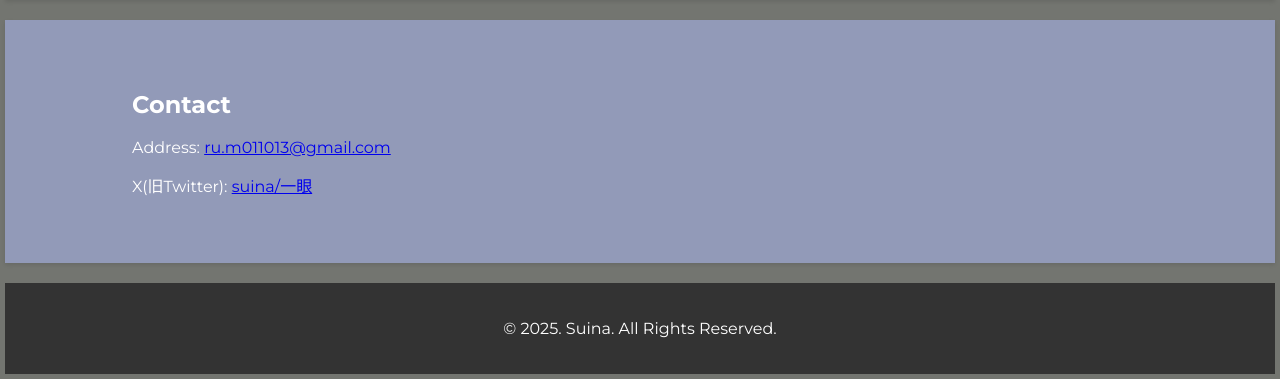
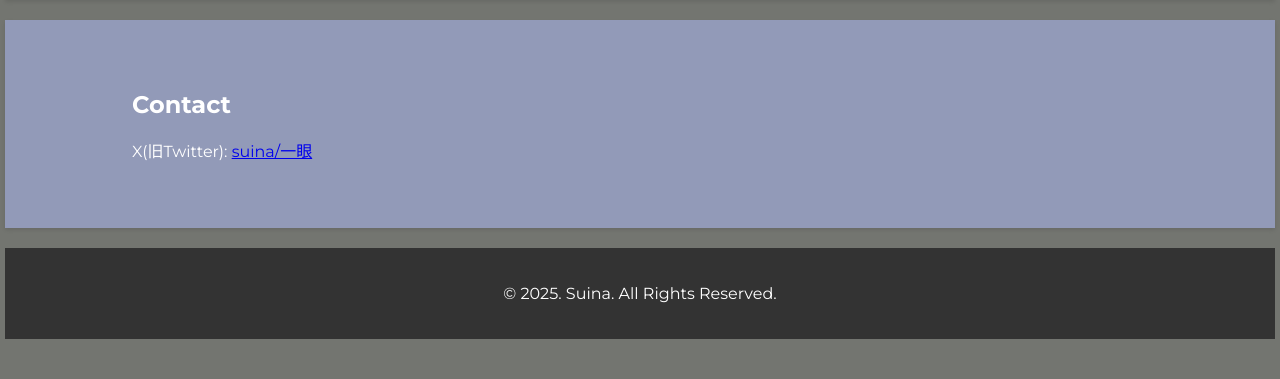
Before and after one commit to rum011013-sudo/suina_Portpholio, a plain HTML site: page index.html in a window 1280 px wide. Shown: the part 1454-1833 px from the top of the page. After the commit the page ends 1798 px from the top, so only its background shows below. Drawn offline with Linux system fonts and the light colour scheme.

Commit message:
Update index.html

```diff
--- a/index.html
+++ b/index.html
@@ -45,7 +45,7 @@
 
         <section id="contact">
             <h2>Contact</h2>
-            <p>Address: <a href="mailto:ru.m011013@gmail.com">ru.m011013@gmail.com</a></p>
+
             <p>X(旧Twitter): <a href="https://x.com/kakedashi_cam" target="_blank">suina/一眼</a></p>
         </section>
     </main>
```
